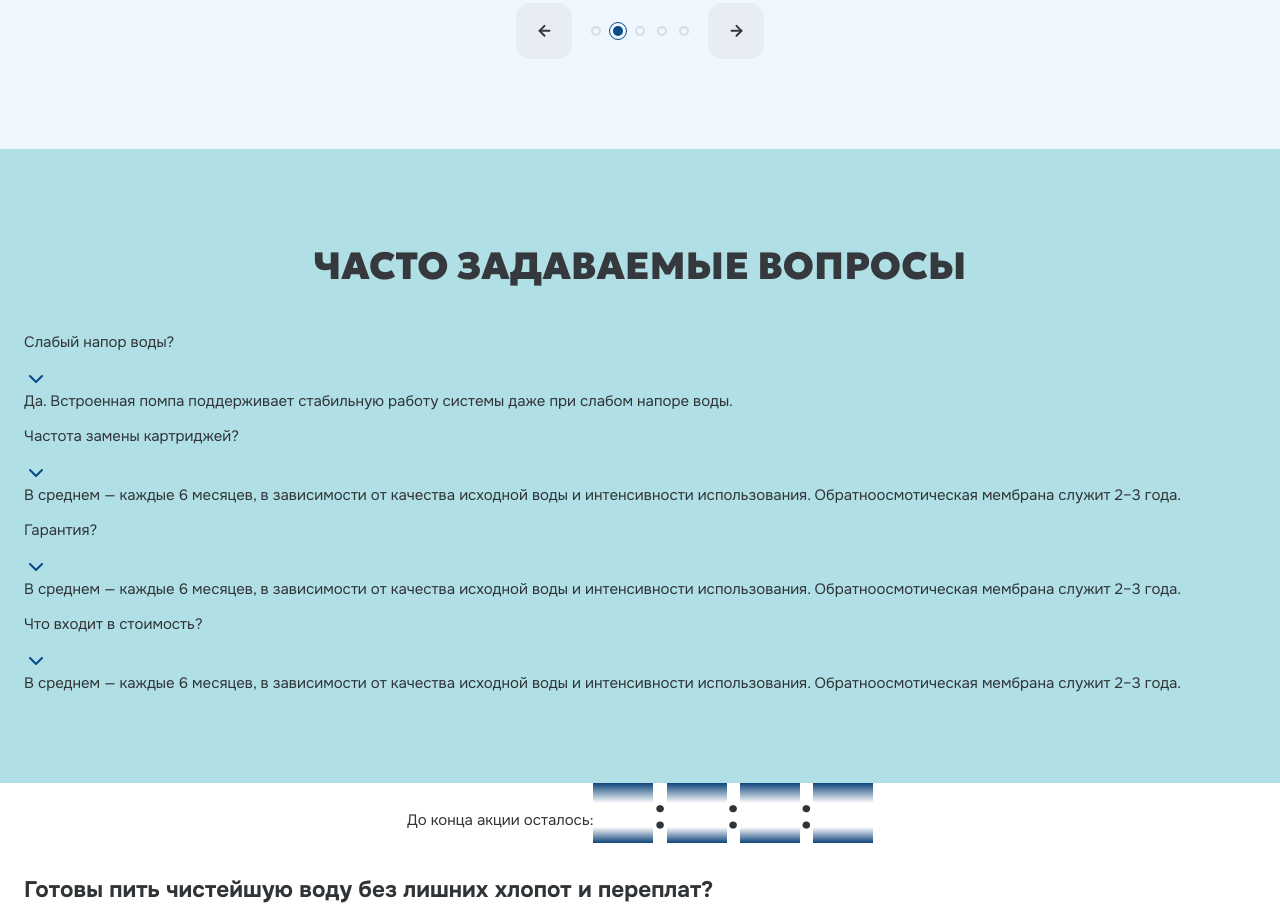
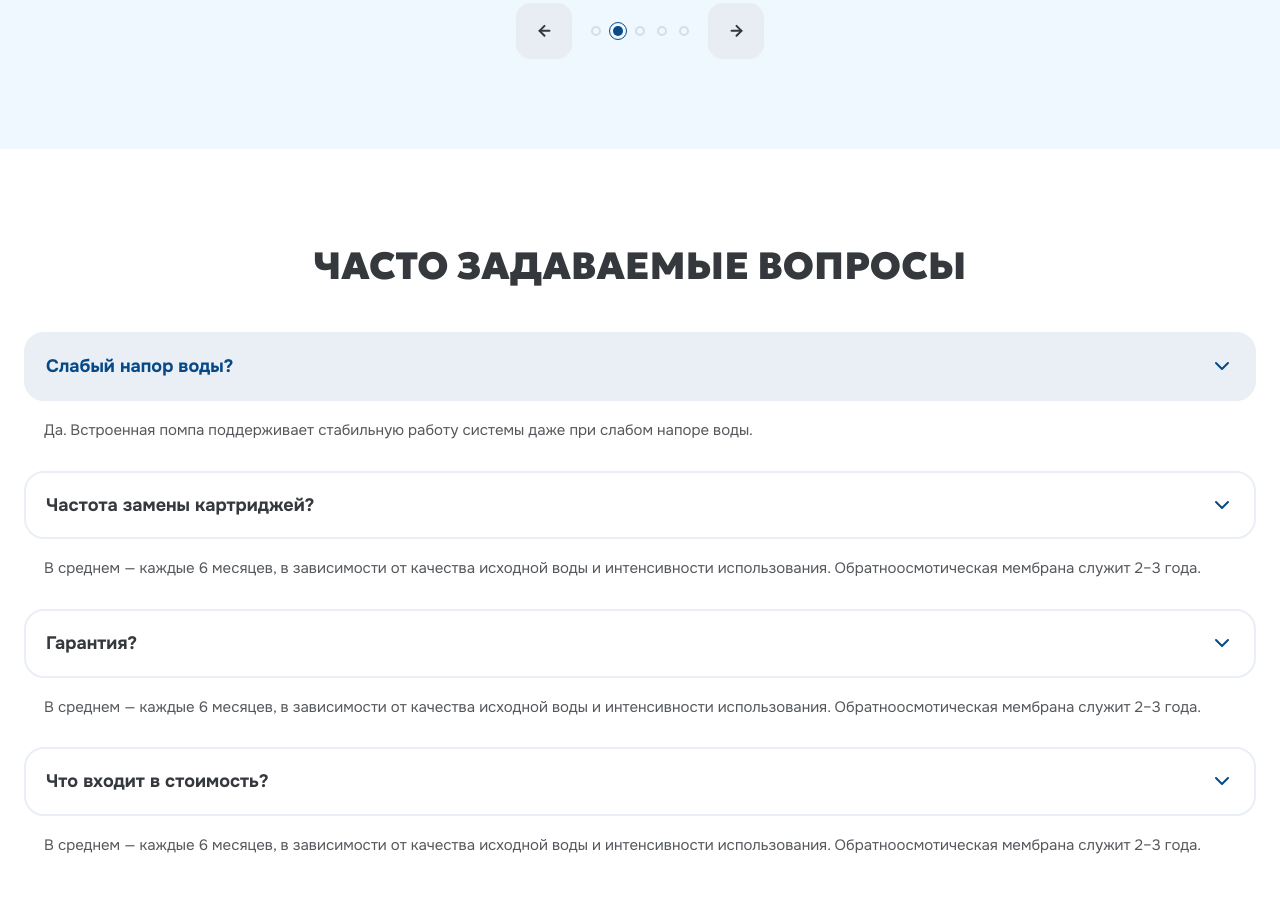
Before and after one commit to ministrov/waterdel-newest, a website built with Vite: page index.html in a window 1280 px wide. Shown: the part 7356-8263 px from the top of the page. Built offline with nearby package versions, Linux system fonts and the light colour scheme; files whose address does not match are found by name.

Commit message:
feat: end up creating a desktop styling for faq

```diff
--- a/index.html
+++ b/index.html
@@ -808,7 +808,7 @@
 
         <ul class="faq__questions">
           <li class="faq__question">
-            <div class="faq__question-top">
+            <div class="faq__question-top open">
               <p class="faq__question-text">Слабый напор воды?</p>
               <img src="icons/chevron-down.svg" width="24" height="24" alt="">
             </div>
--- a/src/style.css
+++ b/src/style.css
@@ -1641,7 +1641,6 @@ body {
 .faq {
   overflow: hidden;
   padding: 90px 0;
-  background-color: powderblue;
 }
 
 .faq__title {
@@ -1656,6 +1655,49 @@ body {
   color: #35393D;
   text-align: center;
   text-transform: uppercase;
+}
+
+.faq__questions {
+  display: flex;
+  flex-direction: column;
+  gap: 10px;
+}
+
+.faq__question-top {
+  display: flex;
+  justify-content: space-between;
+  align-items: flex-start;
+  gap: 20px;
+  padding: 20px;
+  border-radius: 20px;
+  border: 2px solid #E9EFF5;
+  cursor: pointer;
+  transition: background-color var(--transition-value);
+}
+
+.faq__question-top.open {
+  background-color: #E9EFF5;
+}
+
+.faq__question-text {
+  margin: 0;
+  font-size: 18px;
+  font-weight: 700;
+  line-height: 1.38;
+  transition: color var(--transition-value);
+  color: #35393D;
+}
+
+.faq__question-top.open .faq__question-text {
+  color: #074987;
+}
+
+.faq__question-answer {
+  /* display: none; */
+  padding: 20px;
+  font-size: 15px;
+  line-height: 1.3;
+  color: #54585C;
 }
 
 /* Footer */
```
